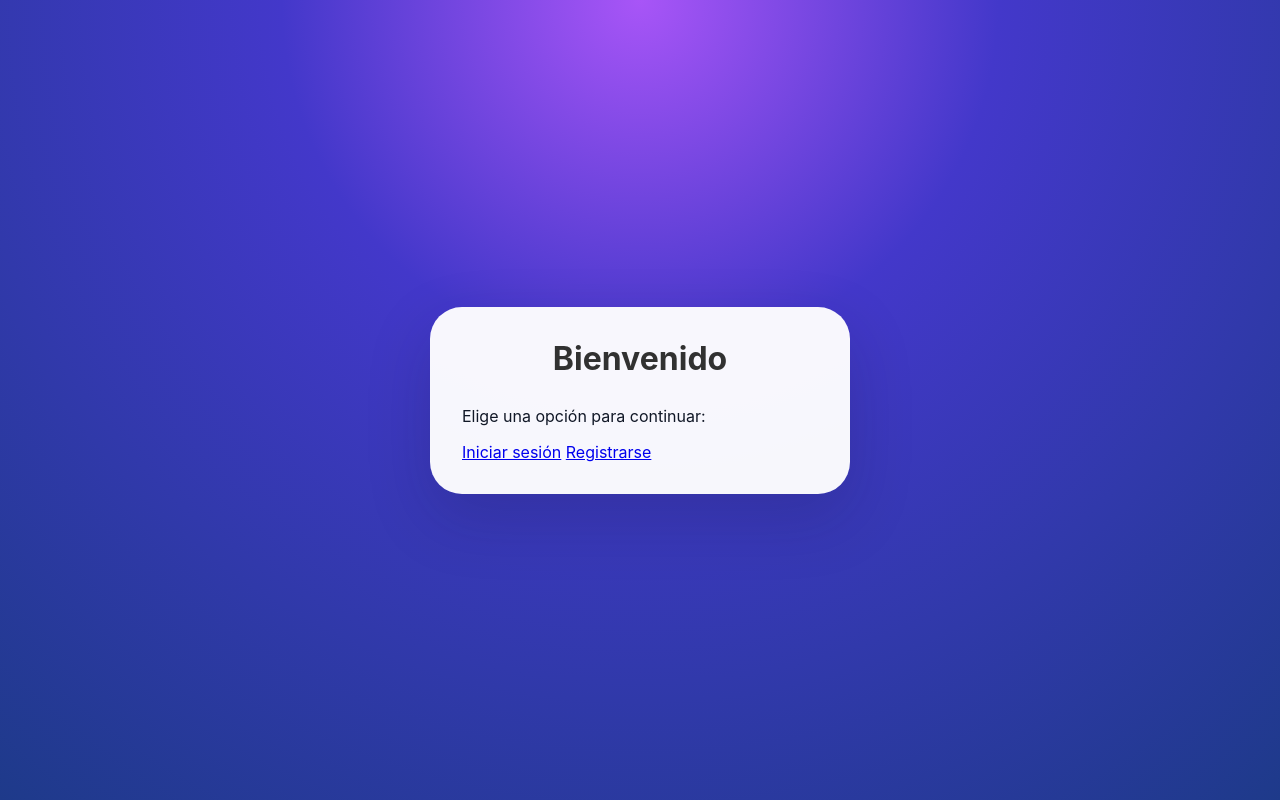
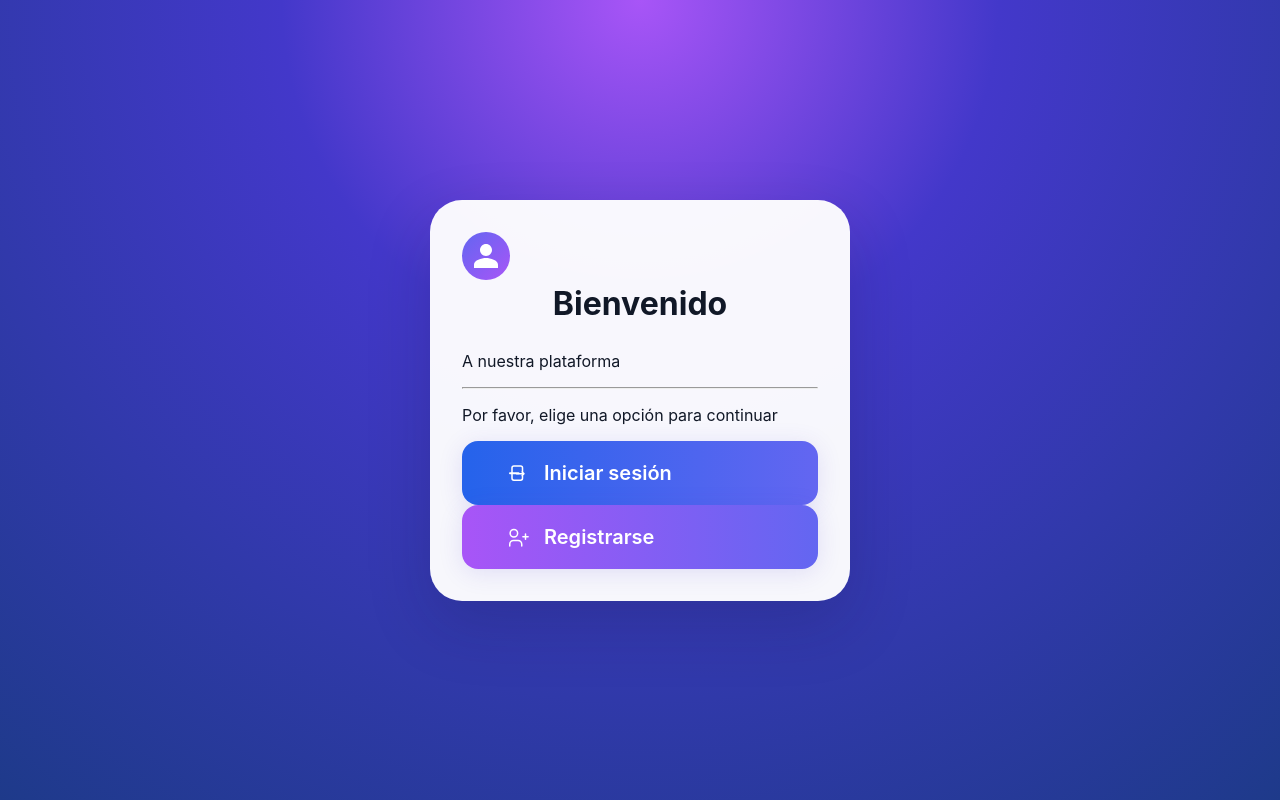
Before and after one commit to Mamecieto/valentinosammito.abril, a plain HTML site: page index.html in a window 1280 px wide. Drawn offline with Linux system fonts and the light colour scheme.

Commit message:
Add files via upload
modificaciones de toda la bienvenida

```diff
--- a/index.html
+++ b/index.html
@@ -11,14 +11,24 @@
 <body>
   <!-- Tarjeta de bienvenida con opciones de navegación -->
   <main class="card">
-    <h1>Bienvenido</h1>
-    <p>Elige una opción para continuar:</p>
-
-
-    <!-- Botones de navegación hacia login y registro -->
-    <div class="actions">
-      <a class="button" href="login.html">Iniciar sesión</a>
-      <a class="button button-secondary" href="register.html">Registrarse</a>
+    <div class="welcome-header">
+      <div class="welcome-icon">
+        <svg width="48" height="48" fill="none" xmlns="http://www.w3.org/2000/svg"><circle cx="24" cy="24" r="24" fill="url(#a)"/><path d="M24 24c3.314 0 6-2.686 6-6s-2.686-6-6-6-6 2.686-6 6 2.686 6 6 6Zm0 2c-4.418 0-12 2.238-12 6.667V36h24v-3.333C36 28.238 28.418 26 24 26Z" fill="#fff"/><defs><linearGradient id="a" x1="0" y1="0" x2="48" y2="48" gradientUnits="userSpaceOnUse"><stop stop-color="#6366f1"/><stop offset="1" stop-color="#a855f7"/></linearGradient></defs></svg>
+      </div>
+      <h1 class="welcome-title">Bienvenido</h1>
+      <p class="welcome-subtitle">A nuestra plataforma</p>
+      <hr class="welcome-divider">
+      <p class="welcome-desc">Por favor, elige una opción para continuar</p>
+    </div>
+    <div class="welcome-actions">
+      <a class="welcome-btn login" href="login.html">
+        <svg viewBox="0 0 32 32" fill="none"><rect x="4" y="15" width="14" height="2.5" rx="1.25" fill="#fff"/><path d="M22 9v14a2.5 2.5 0 0 1-2.5 2.5h-9A2.5 2.5 0 0 1 8 23V9a2.5 2.5 0 0 1 2.5-2.5h9A2.5 2.5 0 0 1 22 9Zm-8 8h10m0 0-2.5-2.5m2.5 2.5-2.5 2.5" stroke="#fff" stroke-width="2" stroke-linecap="round" stroke-linejoin="round"/></svg>
+        Iniciar sesión
+      </a>
+      <a class="welcome-btn register" href="register.html">
+        <svg viewBox="0 0 32 32" fill="none"><path d="M21 28v-2.5a5 5 0 0 0-5-5h-6a5 5 0 0 0-5 5V28" stroke="#fff" stroke-width="2" stroke-linecap="round" stroke-linejoin="round"/><circle cx="10.5" cy="11" r="5" stroke="#fff" stroke-width="2"/><path d="M26 12v7m3.5-3.5H22.5" stroke="#fff" stroke-width="2" stroke-linecap="round"/></svg>
+        Registrarse
+      </a>
     </div>
   </main>
 </body>
--- a/styles.css
+++ b/styles.css
@@ -1,3 +1,69 @@
+(/* Botones grandes de bienvenida tipo imagen */)
+.welcome-actions {
+  display: flex;
+  flex-direction: row;
+  justify-content: center;
+  align-items: center;
+  gap: 36px;
+  margin-top: 38px;
+}
+.welcome-btn {
+  display: flex;
+  align-items: center;
+  gap: 14px;
+  padding: 20px 44px;
+  border: none;
+  border-radius: 16px;
+  font-size: 1.25rem;
+  font-weight: 600;
+  cursor: pointer;
+  text-decoration: none;
+  white-space: nowrap;
+  box-shadow: 0 4px 24px 0 rgba(67,56,202,0.13);
+  transition: transform 0.13s, box-shadow 0.13s;
+}
+.welcome-btn.login {
+  background: linear-gradient(90deg, #2563eb 0%, #3b82f6 100%);
+  color: #fff;
+}
+.welcome-btn.register {
+  background: linear-gradient(90deg, #a855f7 0%, #6366f1 100%);
+  color: #fff;
+}
+.welcome-btn svg {
+  width: 28px;
+  height: 28px;
+  flex-shrink: 0;
+}
+.welcome-btn:active {
+  transform: scale(0.97);
+}
+
+/* Mejorar visibilidad de textos de bienvenida */
+.welcome-title {
+  color: #111827;
+  text-shadow: none;
+}
+.welcome-subtitle, .welcome-desc {
+  color: #111827;
+  text-shadow: none;
+}
+.welcome-btn.login {
+  background: linear-gradient(90deg, #2563eb 0%, #6366f1 100%);
+  color: #fff;
+}
+.welcome-btn.register {
+  background: linear-gradient(90deg, #a855f7 0%, #6366f1 100%);
+  color: #fff;
+}
+.welcome-btn svg {
+  width: 24px;
+  height: 24px;
+  fill: none;
+}
+.welcome-btn:active {
+  transform: scale(0.97);
+}
 /* ========================================
    CONFIGURACIÓN GLOBAL
    ======================================== */
```
Also changed, not shown: register.html (+2 -4 lines).
